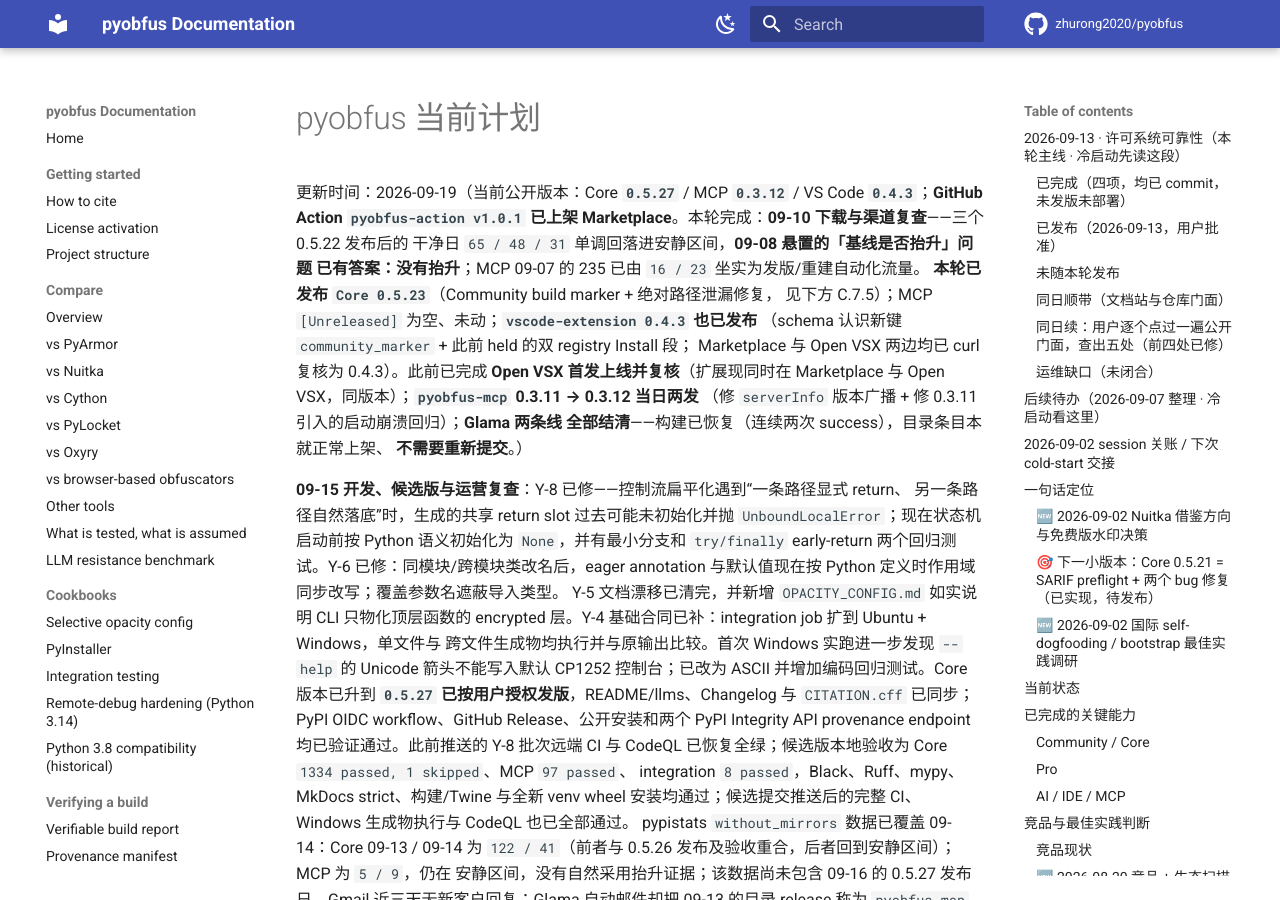
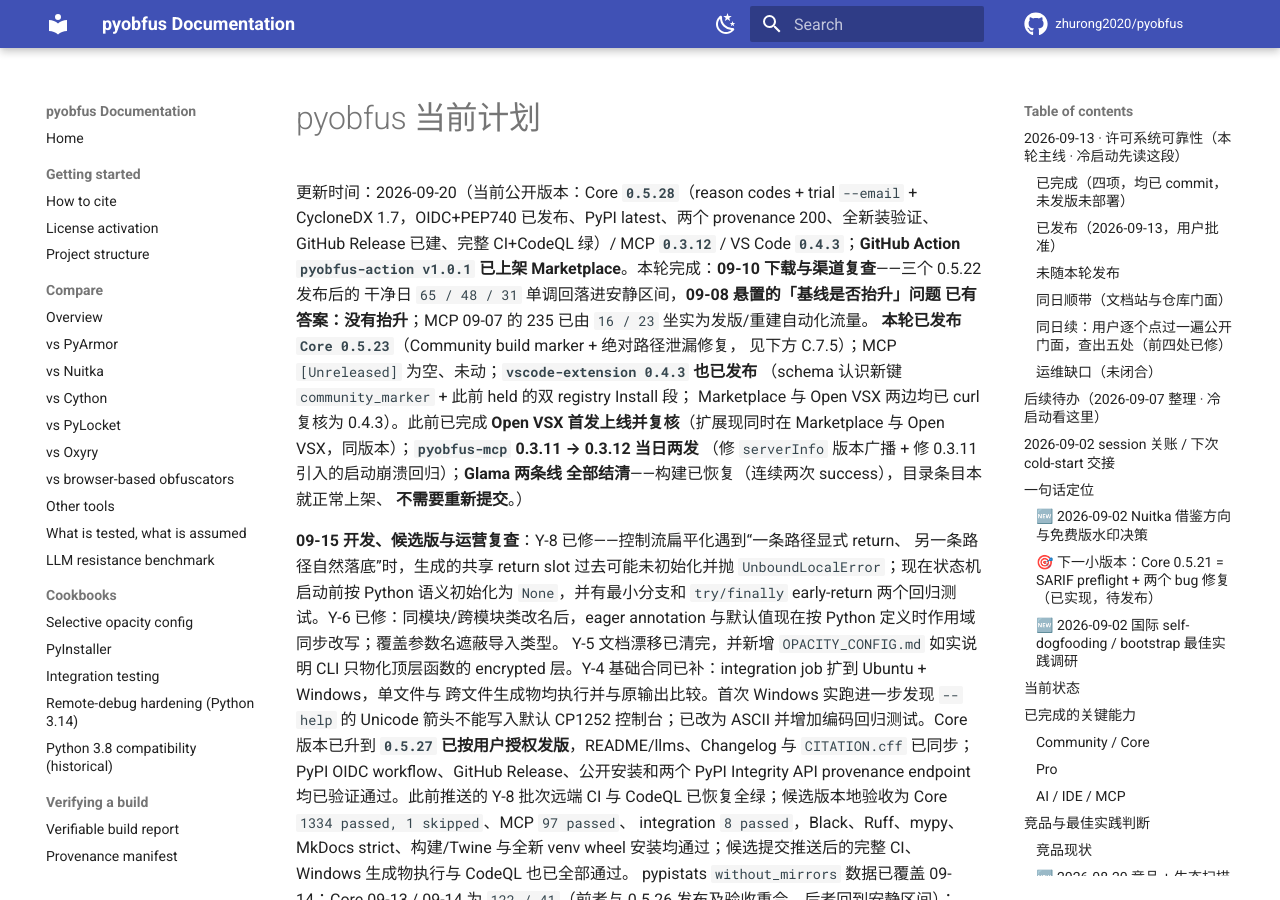
Before and after one commit to zhurong2020/pyobfus, an MkDocs documentation site: the page built from docs/CURRENT_PLAN_ZH.md, in a window 1280 px wide and 900 px high. Built offline with MkDocs 1.6.1 and Material for MkDocs 9.7.7, drawn with Linux system fonts in a browser that asks for light colours; comment, search, counter and statistics services are not loaded; some of the changed text lies outside the part shown.

Commit message:
docs(status): record 0.5.28 released and verified
Co-Authored-By: Claude Opus 4.8 <noreply@anthropic.com>

```diff
--- a/docs/CURRENT_PLAN_ZH.md
+++ b/docs/CURRENT_PLAN_ZH.md
@@ -1,6 +1,6 @@
 # pyobfus 当前计划
 
-更新时间：2026-09-19（当前公开版本：Core **`0.5.27`** / MCP **`0.3.12`** /
+更新时间：2026-09-20（当前公开版本：Core **`0.5.28`**（reason codes + trial `--email` + CycloneDX 1.7，OIDC+PEP740 已发布、PyPI latest、两个 provenance 200、全新装验证、GitHub Release 已建、完整 CI+CodeQL 绿）/ MCP **`0.3.12`** /
 VS Code **`0.4.3`**；**GitHub Action `pyobfus-action v1.0.1` 已上架 Marketplace**。本轮完成：**09-10 下载与渠道复查**——三个 0.5.22 发布后的
 干净日 `65 / 48 / 31` 单调回落进安静区间，**09-08 悬置的「基线是否抬升」问题
 已有答案：没有抬升**；MCP 09-07 的 235 已由 `16 / 23` 坐实为发版/重建自动化流量。
@@ -136,7 +136,7 @@ provenance 冲突时退出码 1。⚠️ 环境陷阱：本地 venv 的 editable
     **Worker `/api/trial/request` 已实现 + 部署上线**（版本 `9a0fb84a`，
     `TRIAL_SIGNING_SECRET` 已设，端点五项 curl 验证通过，测试 KV 记录已清理）；
     **客户端 `pyobfus-trial start --email` 已实现**（联网失败回退本地、显式 UA 绕
-    Cloudflare 1010、UTC Z 时间戳 3.9/3.10 兼容），攒在 `[Unreleased]` 待发版。
+    Cloudflare 1010、UTC Z 时间戳 3.9/3.10 兼容）。**已随 0.5.28 发布**。
   - **OSPS 补齐**：4 个维护者开关（私密漏洞上报 / secret scanning+push protection /
     `protect-main` ruleset / Dependabot，均 gh api 核实）+ 4 份文档（GOVERNANCE /
     THREAT_MODEL / dependabot.yml / CI 最小权限）。差距表
```
